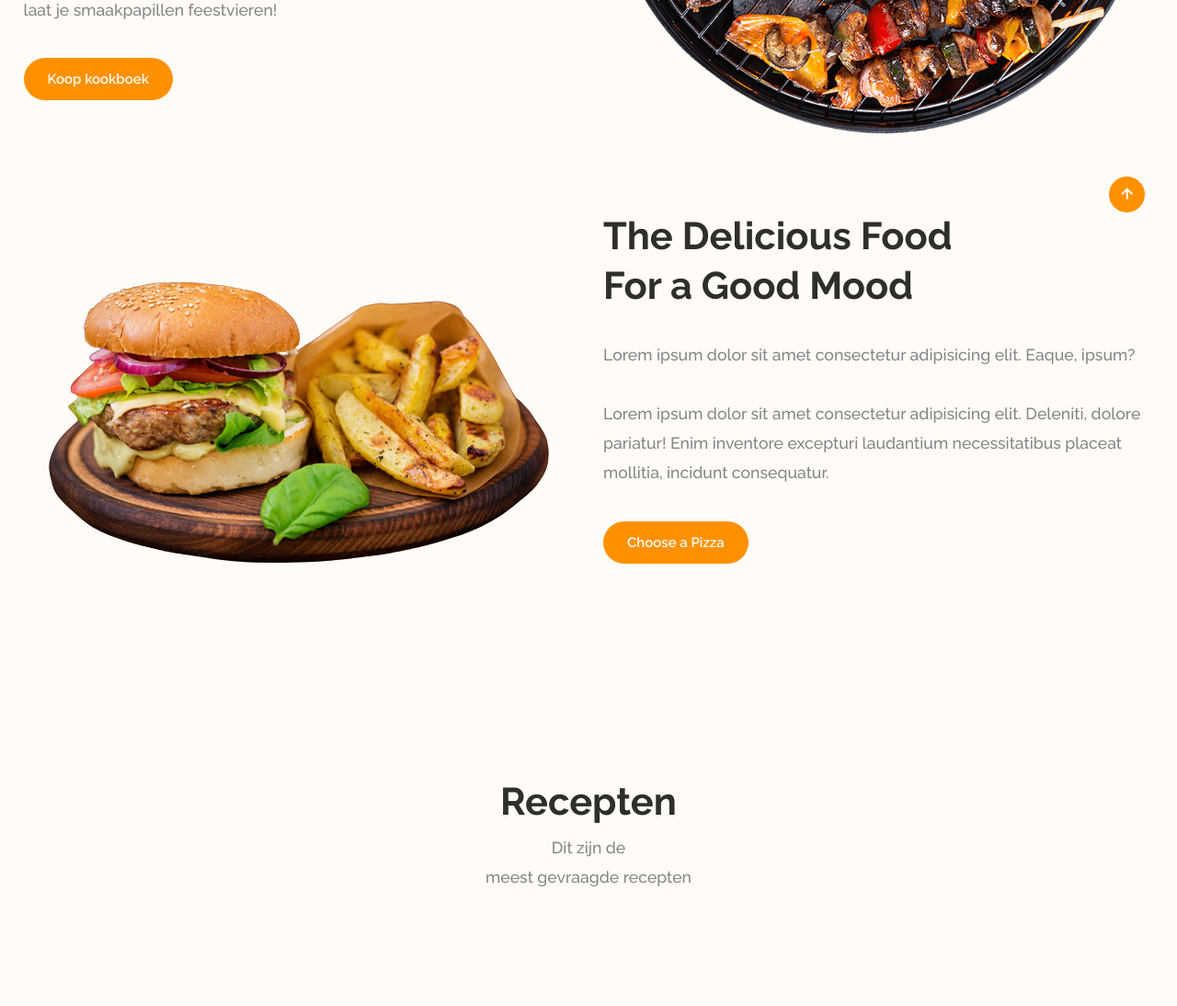
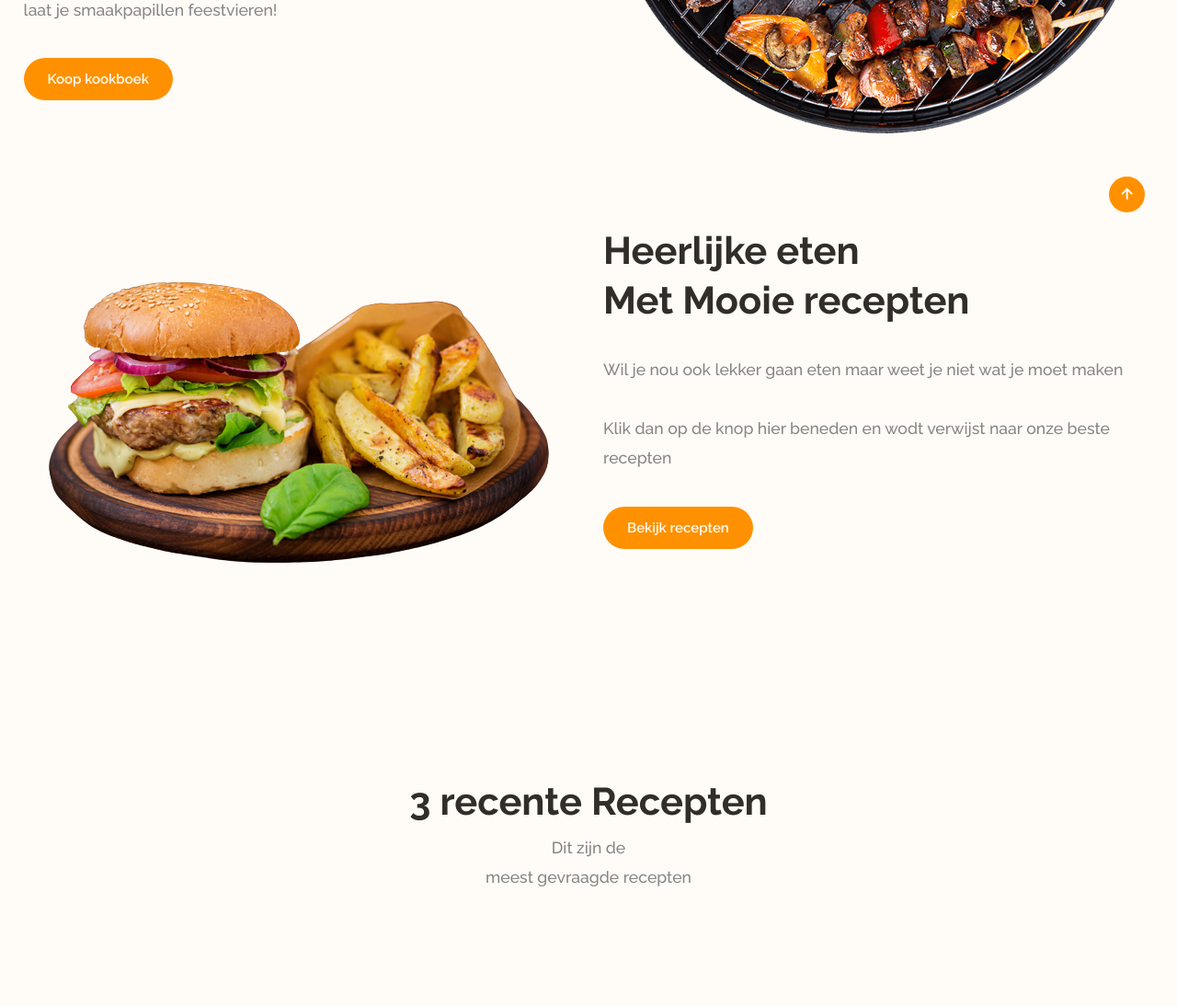
Before and after one commit to 2023leerjaar2/2swd3-h4, a PHP site: page / in a window 1280 px wide. Shown: the part 534-1628 px from the top of the page at 92% size. Run offline with PHP 8.4, Linux system fonts and the light colour scheme; data that the repository does not hold is empty.

Commit message:
alles verander van home page en recepten netjes gemaakt

```diff
--- a/website/aboutUs.php
+++ b/website/aboutUs.php
@@ -22,7 +22,7 @@
 		<!-- <a href="#" class="logo">Food<span>Fun</span></a> -->
 		<a href="#" class="logo"><img src="img/logo.png" alt="logo"></a>
 		<ul class="navbar">
-			<li><a href="./index.html">Home</a></li>
+			<li><a href="./index.php">Home</a></li>
 			<li><a href="./aboutUs.php">About</a></li>
 			<li><a href="#menu">Menu</a></li>
 			<li><a href="./contact.php">Contact</a></li>
--- a/website/contact.php
+++ b/website/contact.php
@@ -22,7 +22,7 @@
 		<!-- <a href="#" class="logo">Food<span>Fun</span></a> -->
 		<a href="#" class="logo"><img src="./img/MicrosoftTeams-image (7) (1).png" alt="logo" width="100px"  </a>
 		<ul class="navbar">
-			<li><a href="./index.html">Home</a></li>
+			<li><a href="./index.php">Home</a></li>
 			<li><a href="./aboutUs.php">About</a></li>
 			<li><a href="#menu">Menu</a></li>
 			<li><a href="./contact.php">Contact</a></li>
--- a/website/dbQuinten.php
+++ b/website/dbQuinten.php
@@ -1,8 +1,8 @@
 <?php
 function connect(){
     try {
-        return new mysqli ('localhost', 'root', '', 'testDB');
-    }catch (expection $e){
+        return new mysqli ('localhost', 'root', '', 'kamadoing');
+    }catch (Exception $e){
         echo "database connect niet";
     }
 }
--- a/website/helperQ.php
+++ b/website/helperQ.php
@@ -46,7 +46,7 @@
 
                     connect()->close();
                     echo "review is geplaatst";
-                } catch (Excetion $e){
+                } catch (Exception $e){
                     $error = "query is niet goed";
                     die($error);
                 }
--- a/website/index.php
+++ b/website/index.php
@@ -22,7 +22,7 @@ require_once "helperJ.php";
     <header>
 		<a href="#" class="logo"><img src="img/MicrosoftTeams-image (7) (1).png" alt="logo"></a>
 		<ul class="navbar">
-			<li><a href="./index.html">Home</a></li>
+			<li><a href="./index.php">Home</a></li>
 			<li><a href="./aboutUs.php">About</a></li>
 			<li><a href="#menu">Menu</a></li>
 			<li><a href="./contact.php">Contact</a></li>
@@ -43,7 +43,7 @@ require_once "helperJ.php";
 				<h1><span>Welkom</span> bij de heerlijke wereld van barbecue-genot!</h1>
 				<p>
 					Ontdek het volledige barbecuekookboek hier en  <br> laat je smaakpapillen feestvieren!</p>
-				<a href="#" class="btn">Koop kookboek</a>
+				<a href="https://www.bol.com/nl/nl/p/sterke-recepten/9300000163873691/?bltgh=sqRUFpxW48GVZXTNQuROhw.2_18.20.ProductTitle" class="btn">Koop kookboek</a>
 			</div>
 
 			<div class="home-img rotate-image">
@@ -58,21 +58,28 @@ require_once "helperJ.php";
 			</div>
 
 			<div class="about-text">
-				<h2>The Delicious Food<br> For a Good Mood</h2>
-				<p>Lorem ipsum dolor sit amet consectetur adipisicing elit. Eaque, ipsum?<br><br> Lorem ipsum dolor sit amet consectetur adipisicing elit. Deleniti, dolore pariatur! Enim inventore excepturi laudantium necessitatibus placeat mollitia, incidunt consequatur.</p>
-				<a href="#" class="btn">Choose a Pizza</a>
+				<h2>Heerlijke eten <br> Met Mooie recepten</h2>
+				<p>Wil je nou ook lekker gaan eten maar weet je niet wat je moet maken<br><br> Klik dan op de knop hier beneden en wodt verwijst naar onze beste recepten</p>
+				<a href="recepten.php" class="btn">Bekijk recepten</a>
 			</div>
 
 		</section>
 
 		<section class="menu" id="menu">
     <article class="main-text">
-			<h2>Recepten</h2>
+        <h2>3 recente Recepten</h2>
         <p>Dit zijn de <br> meest gevraagde recepten </p>
     </article>
     <article class="menu-content">
+        <?php
+            // Assuming getAllRecepten() returns an array of recipes
+            $receptenList = getAllRecepten();
 
-		<?php foreach(getAllRecepten() as $recepten){ ?>
+            // Get the last three recipes
+            $recentRecipes = array_slice($receptenList, -3, 3);
+
+            foreach($recentRecipes as $recepten){
+        ?>
             <article class="row">
                 <img src="../website/<?= $recepten[7]; ?>" alt="<?= $recepten[7]; ?>">
                 <article class="menu-text">
@@ -97,7 +104,6 @@ require_once "helperJ.php";
             </article>
         <?php }?>
     </article>
-
 </section>
 
 		<section class="contact" id="contact">
--- a/website/review.php
+++ b/website/review.php
@@ -22,7 +22,7 @@
 		<!-- <a href="#" class="logo">Food<span>Fun</span></a> -->
 		<a href="#" class="logo"><img src="./img/MicrosoftTeams-image (7) (1).png" alt="logo" width="100px"  </a>
 		<ul class="navbar">
-			<li><a href="./index.html">Home</a></li>
+			<li><a href="./index.php">Home</a></li>
 			<li><a href="aboutUs.php">About</a></li>
 			<li><a href="#menu">Menu</a></li>
 			<li><a href="./contact.php">Contact</a></li>
```
Also changed, not shown: comment_recipe.php (deleted, +0 -15 lines), website/img/Kotlet-FP.jpg (added), website/img/Zo-maak-je-echte-Indische-saté-ajam-en-saté-babi--600x315.jpg (added), website/img/biefstuk1.jpg (added), website/img/ghentlemens-bbq-spareribs-kansas-city-style79.jpg (added). Lines whose indentation alone changed are shown as unchanged.
